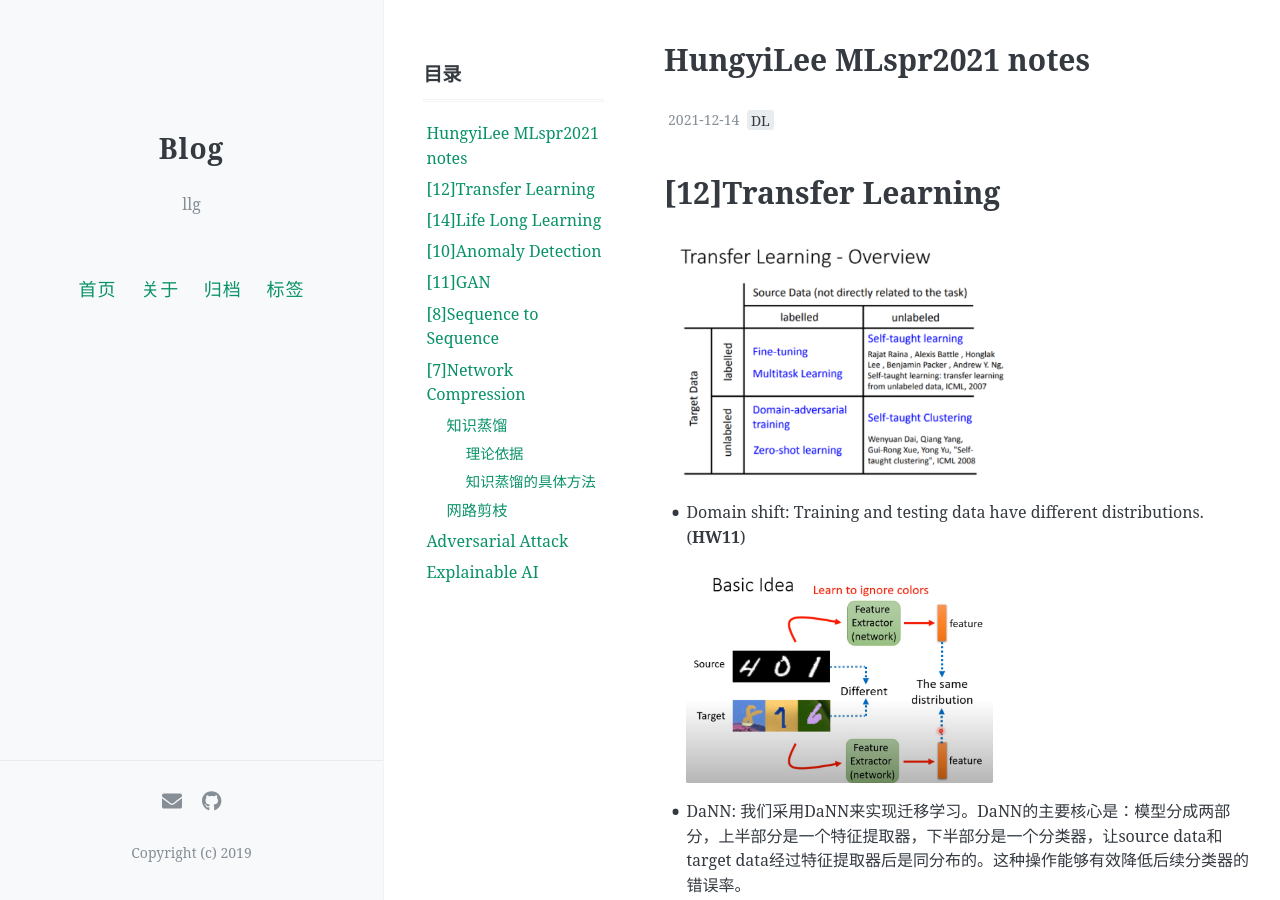
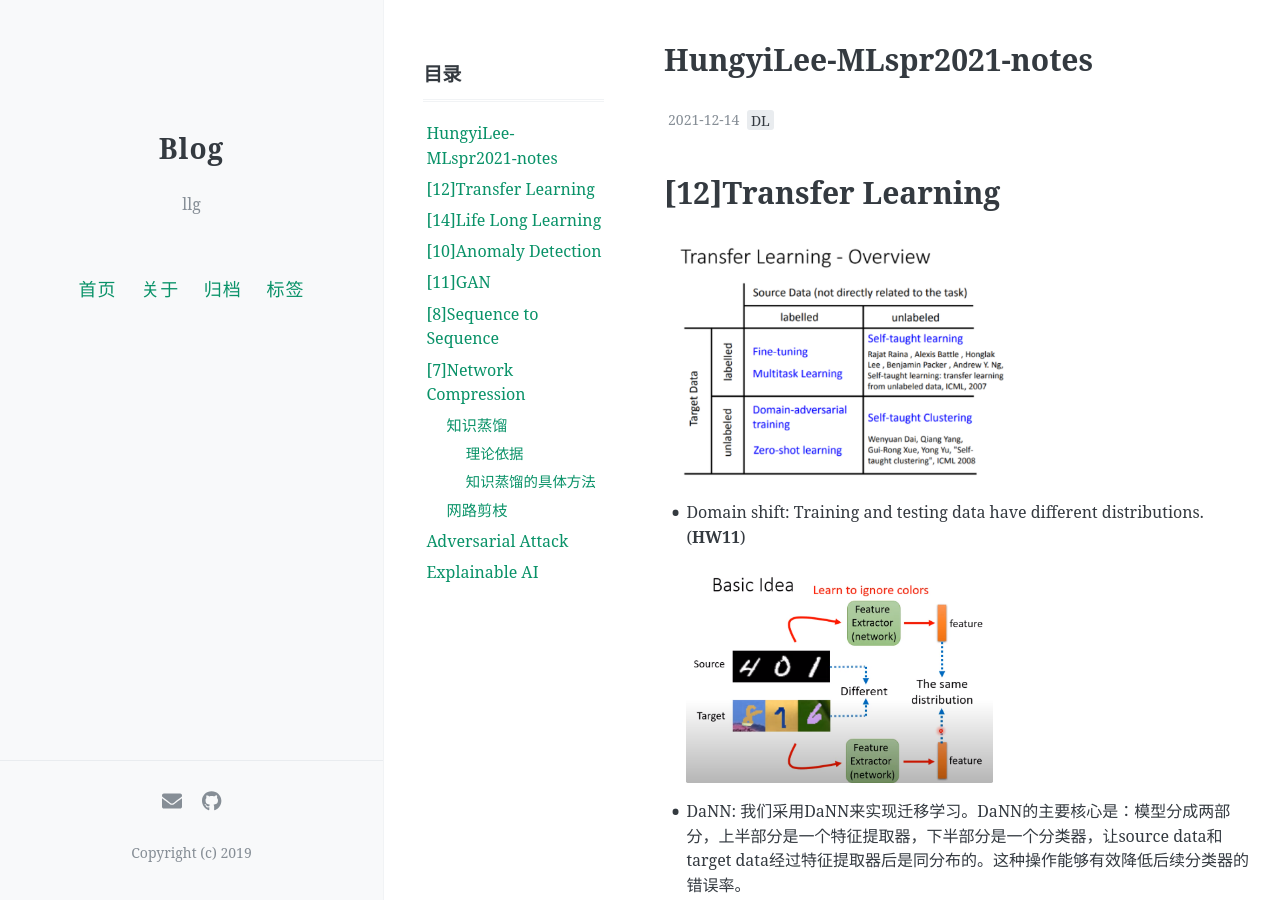
Before and after one commit to lulugai/Blog, a Jekyll site: the page built from _posts/2021-12-14-HungyiLee_Note.md, in a window 1280 px wide and 900 px high. Built offline with Jekyll 4.4.1, drawn with Linux system fonts in a browser that asks for light colours; formulas are drawn with MathJax 3; comment, search, counter and statistics services are not loaded.

```diff
--- a/_posts/2021-12-14-HungyiLee_Note.md
+++ b/_posts/2021-12-14-HungyiLee_Note.md
@@ -1,6 +1,6 @@
 ---
 layout: post
-title: HungyiLee MLspr2021 notes
+title: HungyiLee-MLspr2021-notes
 date: 2021-12-14
 Author: Lu
 categories:
```
